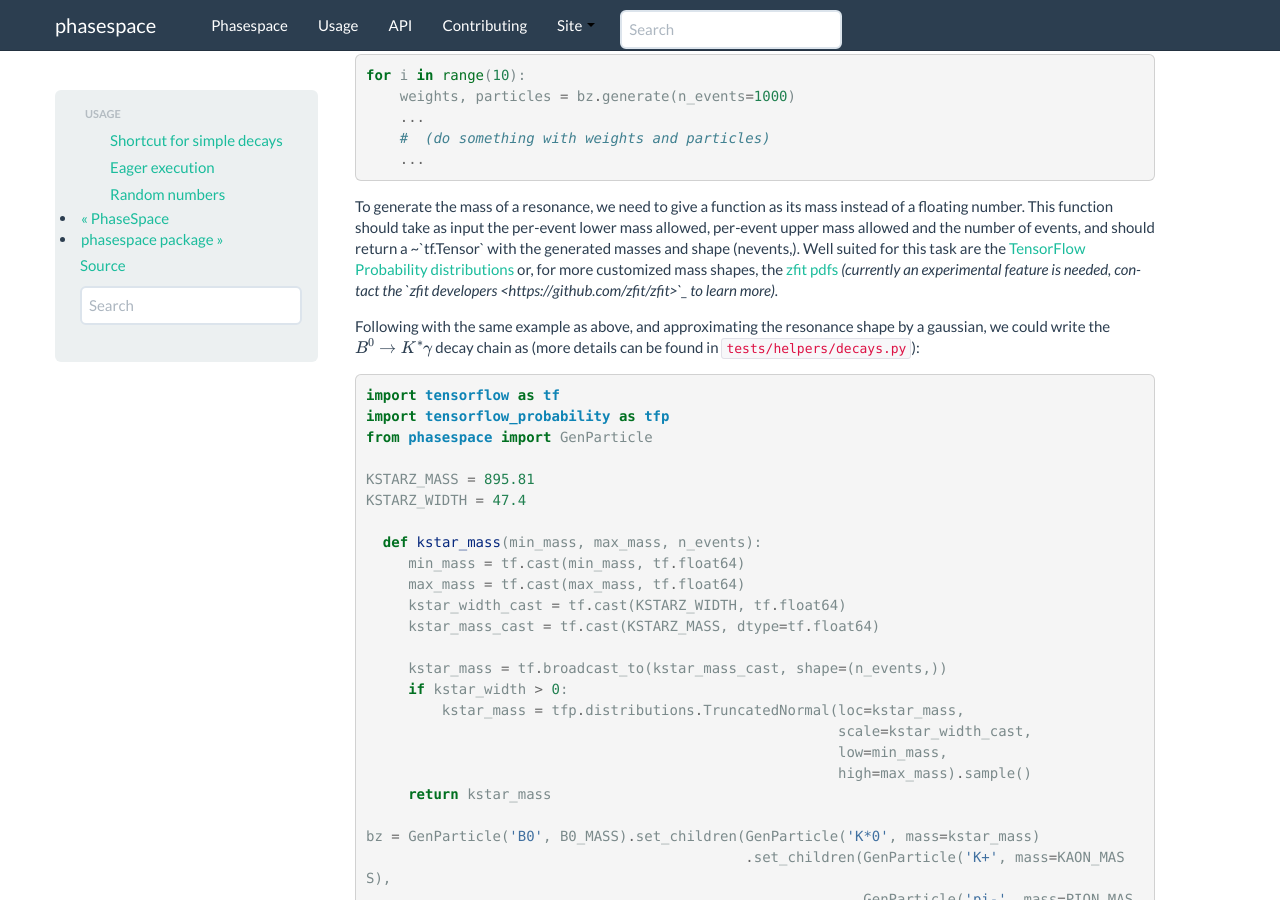
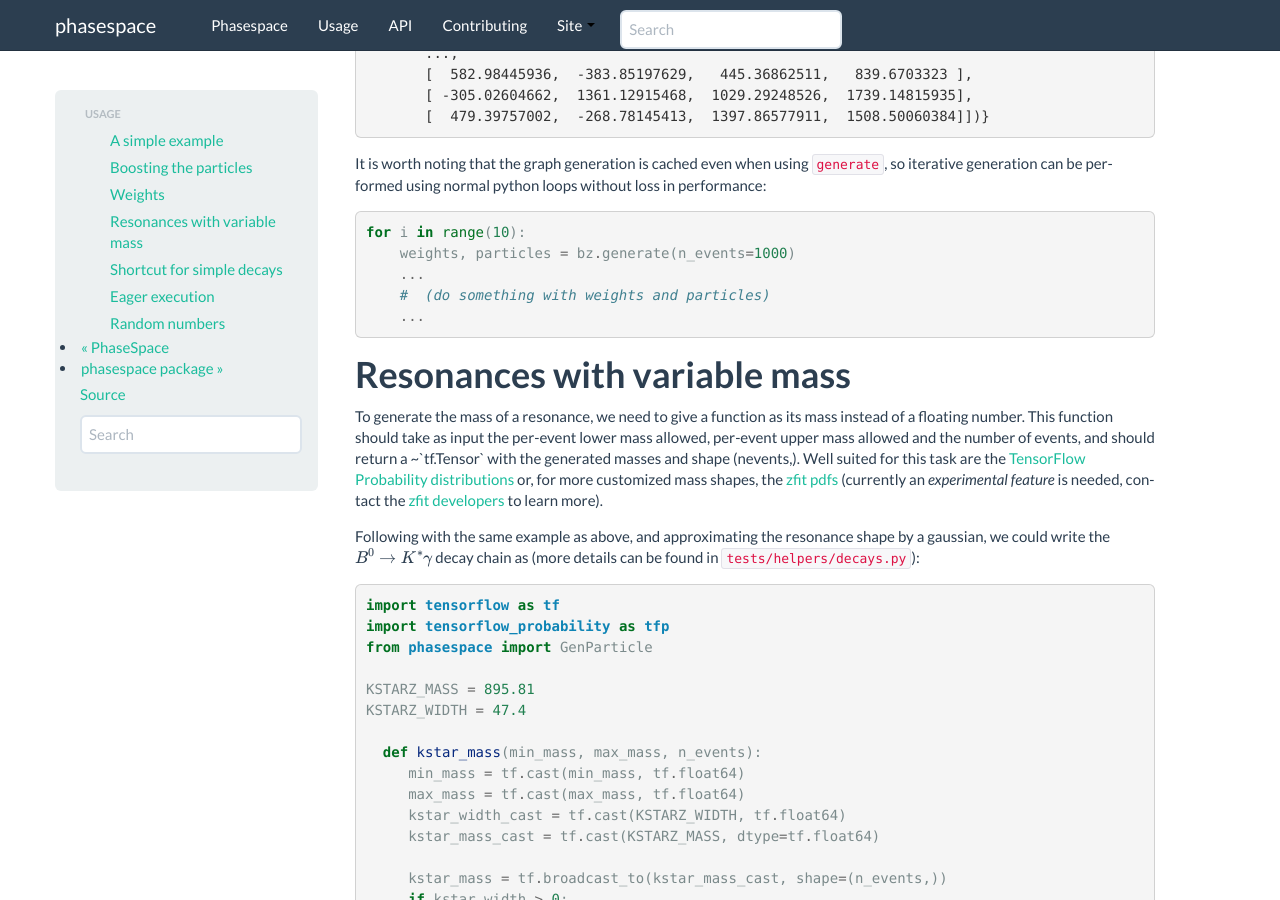
Before and after one commit to zfit/phasespace, a Sphinx documentation site: the page built from docs/usage.rst, in a window 1280 px wide and 900 px high, scrolled down 1886 px. Built offline with Sphinx 7.4.7, drawn with Linux system fonts in a browser that asks for light colours; the version number could not be read and is left out; some of the changed text lies outside the part shown.

Commit message:
doc: add sections in usage for better navigation

```diff
--- a/docs/usage.rst
+++ b/docs/usage.rst
@@ -17,6 +17,10 @@ These mass functions get three arguments, and must return a ``TensorFlow`` Tenso
 
 This function signature allows to handle threshold effects cleanly, giving enough information to produce kinematically
 allowed decays (NB: ``phasespace`` will throw an error if a kinematically forbidden decay is requested).
+
+A simple example
+--------------------------
+
 
 With these considerations in mind, one can build a decay chain by using the ``set_children`` method of the ``GenParticle``
 class (which returns the class itself). As an example, to build the :math:`B^{0}\to K^{*}\gamma` decay in which
@@ -53,11 +57,19 @@ The method returns:
 The ``generate`` method return an eager ``Tensor``: this is basically a wrapped numpy array. With ``Tensor.numpy()``,
 it can always directly be converted to a numpy array (if really needed).
 
+Boosting the particles
+--------------------------
+
+
 The particles are generated in the rest frame of the top particle.
 To produce them at a given momentum of the top particle, one can pass these momenta with the ``boost_to`` argument in both
 ``generate`` and ~`tf.Tensor`. This latter approach can be useful if the momentum of the top particle
 is generated according to some distribution, for example the kinematics of the LHC (see ``test_kstargamma_kstarnonresonant_lhc``
 and ``test_k1gamma_kstarnonresonant_lhc`` in ``tests/test_physics.py`` to see how this could be done).
+
+Weights
+--------------------------
+
 
 Additionally, it is possible to obtain the unnormalized weights by using the ``generate_unnormalized`` flag in
 ``generate``. In this case, the method returns the unnormalized weights, the per-event maximum weight
@@ -106,13 +118,19 @@ can be performed using normal python loops without loss in performance:
        #  (do something with weights and particles)
        ...
 
+
+
+Resonances with variable mass
+------------------------------
+
+
 To generate the mass of a resonance, we need to give a function as its mass instead of a floating number.
 This function should take as input the per-event lower mass allowed, per-event upper mass allowed and the number of
 events, and should return a ~`tf.Tensor` with the generated masses and shape (nevents,). Well suited for this task
 are the `TensorFlow Probability distributions <https://www.tensorflow.org/probability/api_docs/python/tfp/distributions>`_
 or, for more customized mass shapes, the
-`zfit pdfs <https://zfit.github.io/zfit/model.html#tensor-sampling>`_ *(currently an
-experimental feature is needed, contact the `zfit developers <https://github.com/zfit/zfit>`_ to learn more).*
+`zfit pdfs <https://zfit.github.io/zfit/model.html#tensor-sampling>`_ (currently an
+*experimental feature* is needed, contact the `zfit developers <https://github.com/zfit/zfit>`_ to learn more).
 
 Following with the same example as above, and approximating the resonance shape by a gaussian, we could
 write the :math:`B^{0}\to K^{*}\gamma` decay chain as (more details can be found in ``tests/helpers/decays.py``):
```
